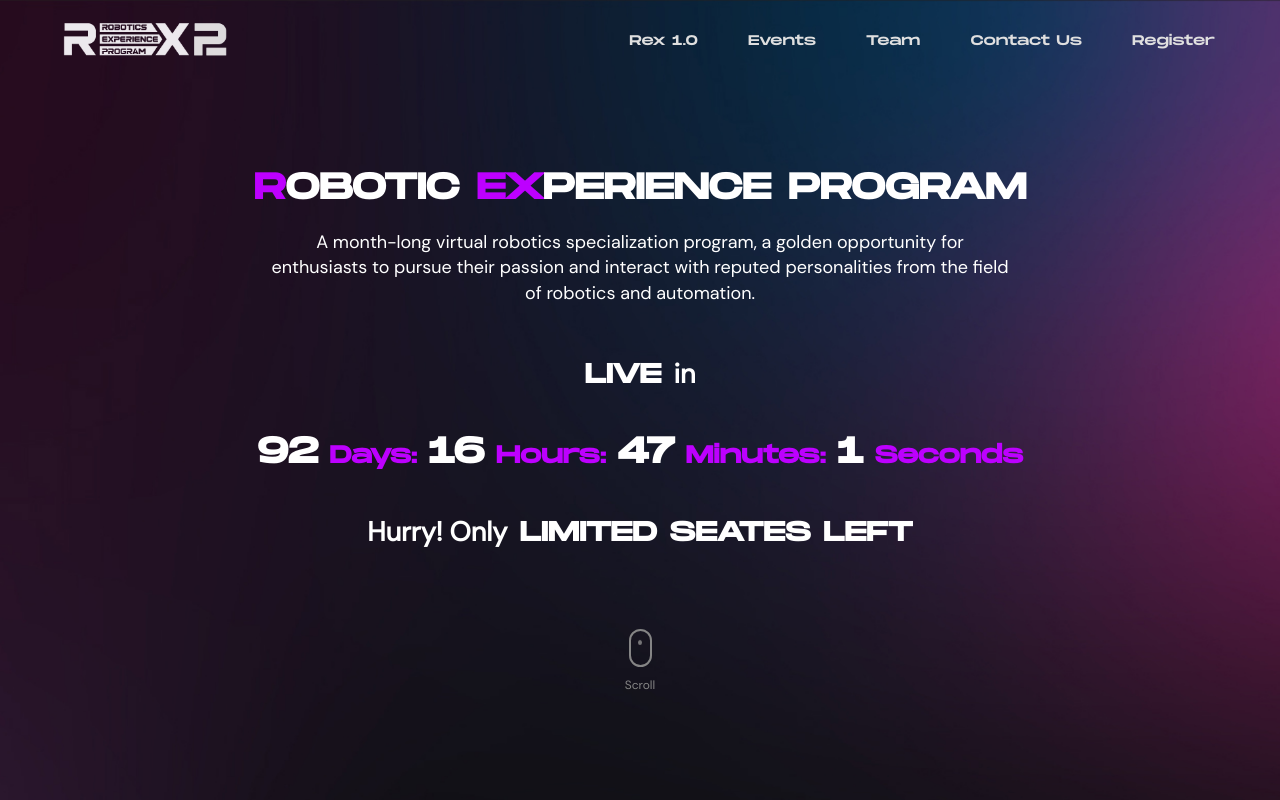
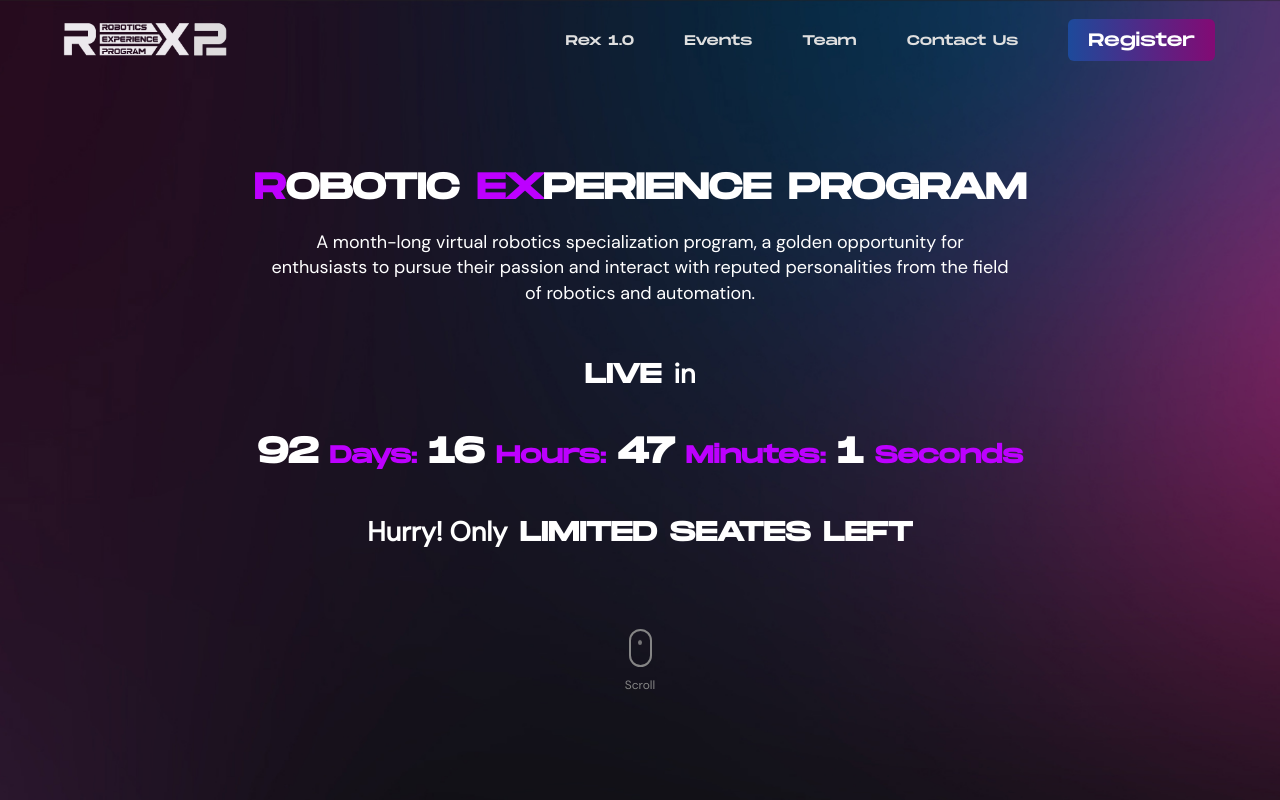
Before and after one commit to IEEE-SB-RIT/rex-2, a React (Create React App) app: page / in a window 1280 px wide. Shown: the top 800 px of the page. Built offline with nearby package versions, Linux system fonts and the light colour scheme.

Commit message:
updated navbar with register button

```diff
--- a/src/components/Button/index.js
+++ b/src/components/Button/index.js
@@ -1,12 +1,10 @@
-import { ButtonContainer, Button } from "./Button";
+import { Button } from "./Button";
 
 export default function JoinButton(props)
 {
     return (
-        <ButtonContainer>
-            <Button>
-                {props.children}
-            </Button>
-        </ButtonContainer>
+        <Button>
+            {props.children}
+        </Button>
     );
 }
--- a/src/components/Footer/index.js
+++ b/src/components/Footer/index.js
@@ -2,6 +2,7 @@ import ContactCard from "../ContactCard";
 import { FooterSection} from "./FooterElements";
 import {CenterContainer} from "../Center/CenterElements";
 import JoinButton from "../Button";
+import { ButtonContainer } from "../Button/Button";
 
 export default function Footer()
 {
@@ -12,7 +13,9 @@ export default function Footer()
                 <CenterContainer>
                 <ContactCard />
                 <h3>Don’t miss your chance! Register for the event now!</h3>
-                <JoinButton>Register Now</JoinButton>
+                <ButtonContainer>
+                    <JoinButton>Register Now</JoinButton>
+                </ButtonContainer>
                 </CenterContainer>
             </FooterSection>
         </>
--- a/src/components/Navbar/NavbarElements.js
+++ b/src/components/Navbar/NavbarElements.js
@@ -27,6 +27,7 @@ export const NavLogo = styled.img`
 export const NavList = styled.ul`
     list-style: none;
     display: flex;
+    align-items: center;
 `
 
 export const NavListItem = styled.li`
--- a/src/components/Navbar/index.js
+++ b/src/components/Navbar/index.js
@@ -1,5 +1,6 @@
 import React from "react";
 import { Nav, NavCenter, NavLogo, NavList, NavListItem } from "./NavbarElements";
+import JoinButton from "../Button";
 
 import rexLogo from "../../images/rex-logo-white.png"
 
@@ -15,7 +16,7 @@ export default function Navbar()
                         <NavListItem>Events</NavListItem>
                         <NavListItem>Team</NavListItem>
                         <NavListItem>Contact Us</NavListItem>
-                        <NavListItem>Register</NavListItem>
+                        <NavListItem><JoinButton style={{fontSize: "14px"}}>Register</JoinButton></NavListItem>
                     </NavList>
                 </NavCenter>
             </Nav>
```
